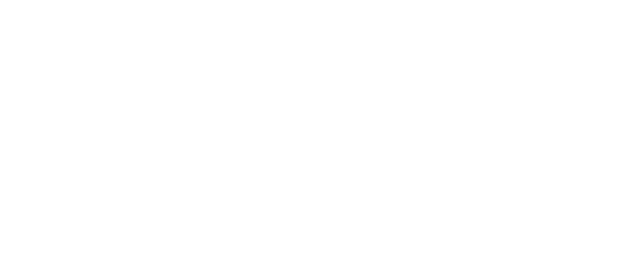
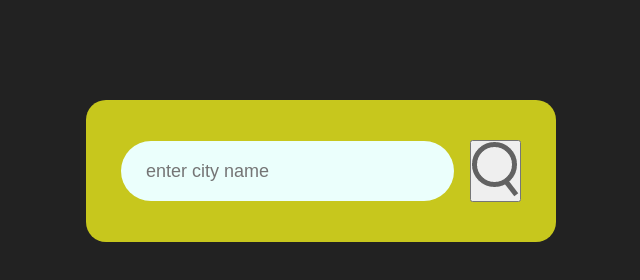
Before and after one commit to adilsts/Weather-App, a plain HTML site: page index.html in a window 1280 px wide. Shown: the whole page, without its empty margins (319-959 px from the left). Drawn offline with Linux system fonts and the light colour scheme.

Commit message:
pause project for some other project

```diff
--- a/index.html
+++ b/index.html
@@ -0,0 +1,17 @@
+<!DOCTYPE html>
+<html lang="en">
+<head>
+    <meta charset="UTF-8">
+    <meta name="viewport" content="width=device-width, initial-scale=1.0">
+    <link rel="stylesheet" href="style.css">
+    <title>Weather-App</title>
+</head>
+<body>
+    <div class="card">
+        <div class="search">
+            <input type="text" placeholder="enter city name" spellcheck="false">
+            <button><img src="images/search.png"></button>
+        </div>
+    </div>
+</body>
+</html>
--- a/style.css
+++ b/style.css
@@ -4,3 +4,36 @@
     font-family: 'Poppins', sans-serif;
     box-sizing: border-box;
 }
+
+body {
+    background: #222;
+}
+
+.card {
+    width: 90%;
+    max-width: 470px;
+    background: #c7c71d;
+    color: #fff;
+    margin: 100px auto 0;
+    border-radius: 20px;
+    padding: 40px 35px;
+    text-align: center;
+}
+.search {
+    width: 100%;
+    display: flex;
+    align-items: center;
+    justify-content: space-between;
+}
+.search input {
+    border: 0;
+    outline: 0;
+    background: #ebfffc;
+    color: #555;
+    padding: 10px 25px;
+    height: 60px;
+    border-radius:30px;
+    flex: 1;
+    margin-right: 16px;
+    font-size: 18px;
+}
```
Also changed, not shown: images/clear.png (added), images/clouds.png (added), images/drizzle.png (added), images/humidity.png (added), images/mist.png (added), images/rain.png (added), images/search.png (added), images/snow.png (added), images/wind.png (added).
